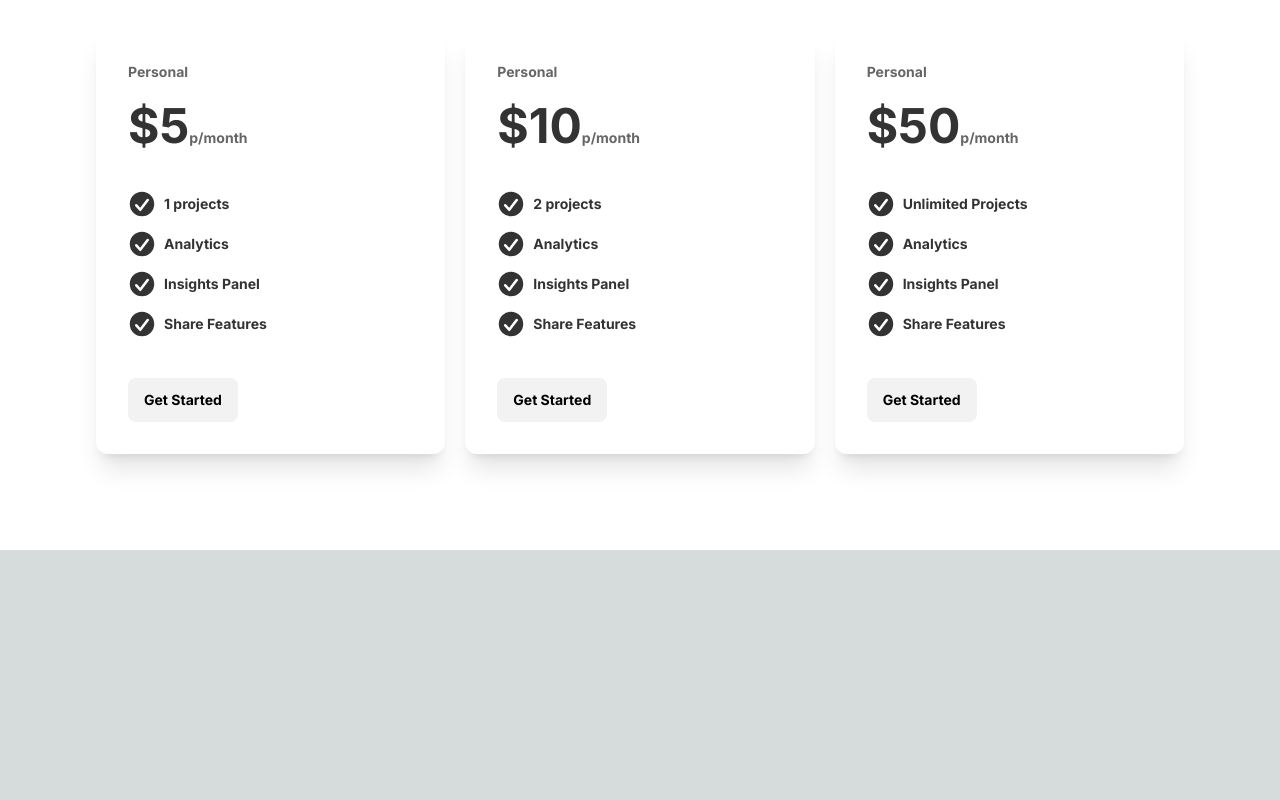
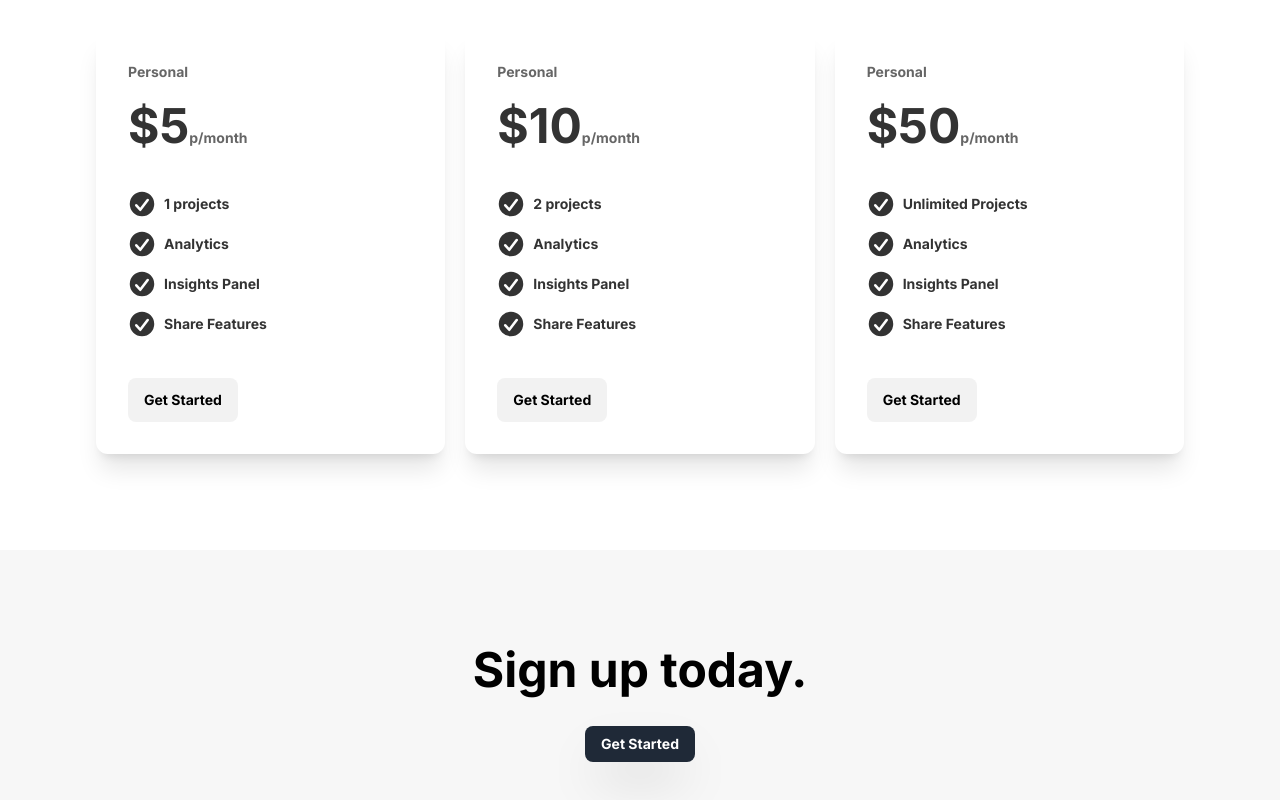
Before and after one commit to TallysonFreitas/shop-fullstack, a Next.js app: page / in a window 1280 px wide. Shown: the part 2860-3660 px from the top of the page. Before the commit the page ends 3410 px from the top, so only its background shows below. Built offline with nearby package versions, Linux system fonts and the light colour scheme.

Commit message:
feat: create Login section

```diff
--- a/app/page.tsx
+++ b/app/page.tsx
@@ -1,5 +1,6 @@
 import {
     Header,
+    Login,
     LogosFront,
     Plans,
     ProductsDetails,
@@ -22,6 +23,9 @@ export default function Home() {
             <div className="bg-white">
                 <Plans />
             </div>
+            <div className="bg-gray-f77">
+                <Login />
+            </div>
         </>
     )
 }
--- a/app/ui/Home.tsx
+++ b/app/ui/Home.tsx
@@ -278,3 +278,17 @@ export function Plans() {
         </div>
     )
 }
+
+export function Login() {
+    return (
+        <div className="container mx-auto flex flex-col justify-center items-center gap-8 p-24">
+            <h2 className="text-center text-5xl font-bold">Sign up today.</h2>
+            <a
+                className="bg-gray-800 text-white text-sm font-semibold px-4 py-2 rounded-lg shadow-2xl"
+                href="#"
+            >
+                Get Started
+            </a>
+        </div>
+    )
+}
```
